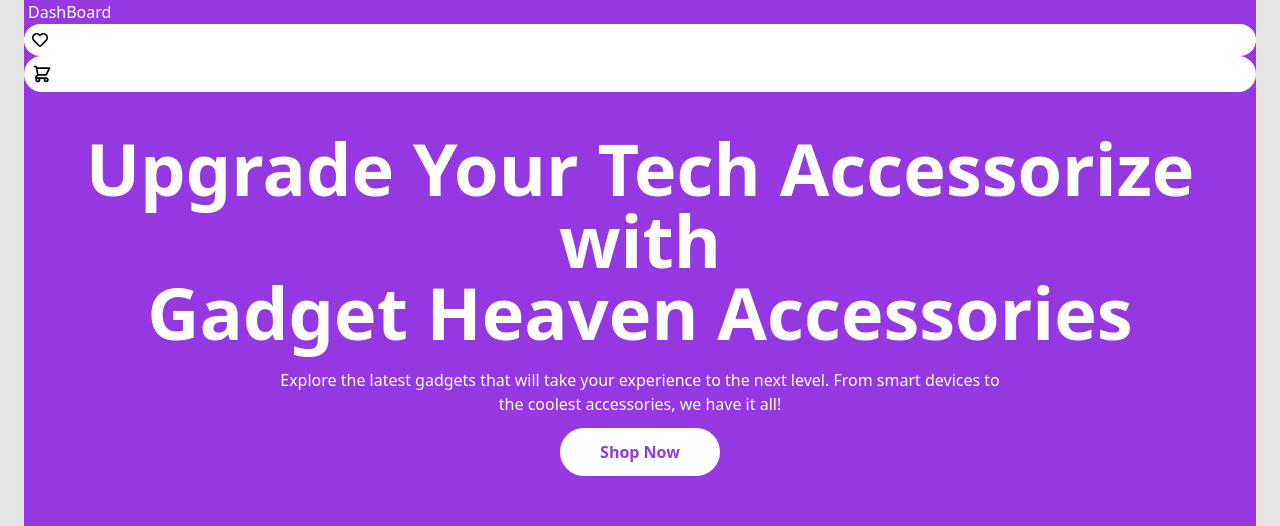
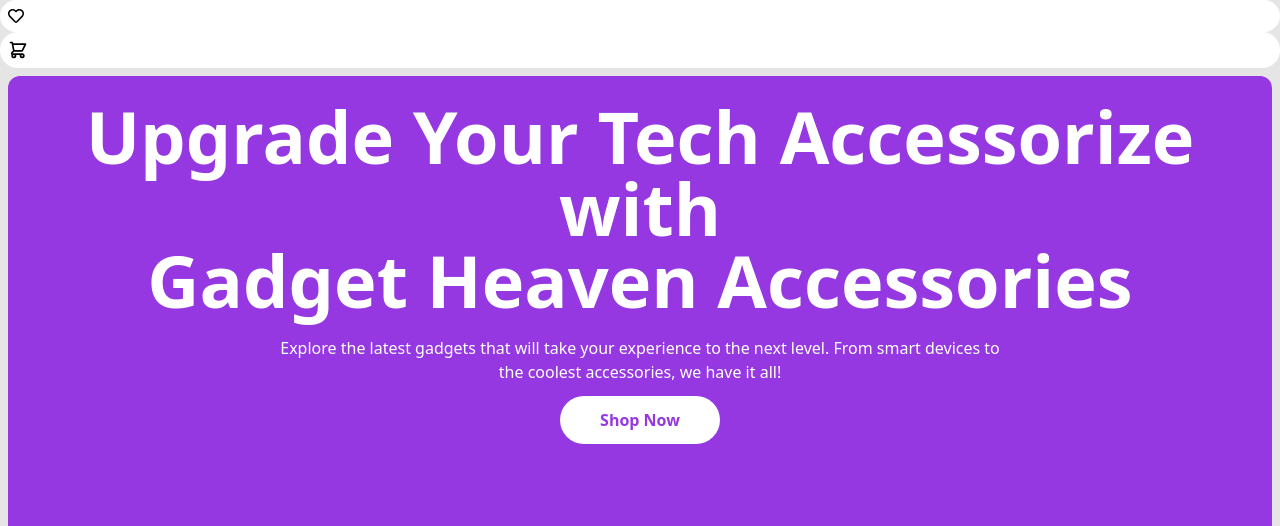
Before and after one commit to rajalishikh/gadgethaven_online_store_house, a React (Vite) app: page / in a window 1280 px wide. Shown: the part 200-726 px from the top of the page. Built offline with nearby package versions, Linux system fonts and the light colour scheme.

Commit message:
My Routes design are some mistake I resolev THis

```diff
--- a/src/Components/Banner/Banner.jsx
+++ b/src/Components/Banner/Banner.jsx
@@ -1,36 +1,9 @@
-import Glass from "../Glass/Glass";
 import Navbar from "../Navbar/Navbar";
 const Banner = () => {
     return (
         <div>
-            {/* my banner container  */}
-            <div id="1" className="relative pt-6 pr-2 pl-2 lg:pr-6 lg:pl-6 md:pr-6 md:pl-6 mb-64 md:mb-[600px] lg:mb-96 ">
-                <div className="min-h-[500px] lg:min-h-[800px] bg-[#9538E2]  rounded-xl relative">
-                <Navbar></Navbar>
-                {/* glass section start */}
-                <div
-                className="absolute
-     ml-0 mt-3
-    sm:ml-8 sm:mt-6
-    md:ml-2 md:mt-16
-    lg:ml-0 lg:mt-32
-    xl:ml-20 xl:mt-40
-    2xl:ml-48 2xl:mt-48">
-                     <Glass></Glass>
-               </div>
-                 {/* glass section End */}
-
-
-
-
-                </div>
-
-               </div>
-
-
-
-
-        </div>
+            <Navbar></Navbar>
+       </div>
 
     );
 };
--- a/src/Components/Home/Home.jsx
+++ b/src/Components/Home/Home.jsx
@@ -1,13 +1,33 @@
 import AllProduct from "../AllProduct/AllProduct";
+import BannerSection from "../BannerSection/BannerSection";
+import Glass from '../Glass/Glass';
 
 
 
 const Home = () => {
     return (
         <div>
-            {/* glass section start */}
+           {/* banner section */}
+            <div className="min-h-[500px] lg:min-h-[800px] bg-[#9538E2] m-2 rounded-xl relative mb-24 md:mb-[600px] lg:mb-96">
 
-            {/* glass section End */}
+             <div className="pt-6">
+                 <BannerSection></BannerSection>
+             </div>
+              {/* glass section start */}
+                <div
+                className="absolute
+     ml-0 mt-8
+    sm:ml-8 sm:mt-6
+    md:ml-2 md:mt-16
+    lg:ml-0 lg:mt-32
+    xl:ml-32 xl:mt-40
+    2xl:ml-48 2xl:mt-48">
+                     <Glass></Glass>
+               </div>
+                 {/* glass section End */}
+
+            </div>
+
 
              {/* All product container start  */}
              <div className="mb-20 flex justify-center">
--- a/src/Components/Navbar/Navbar.jsx
+++ b/src/Components/Navbar/Navbar.jsx
@@ -1,7 +1,6 @@
 
 import { FaRegHeart } from "react-icons/fa";
 import { NavLink } from "react-router-dom";
-import BannerSection from "../BannerSection/BannerSection";
 import "./Navbar.css";
 const Navbar = () => {
     return (
@@ -71,11 +70,7 @@
 
   </div>
             </div>
-            {/* banner section */}
-            <div className="mt-10">
-              <BannerSection></BannerSection>
 
-            </div>
 
         </div>
     );
```
